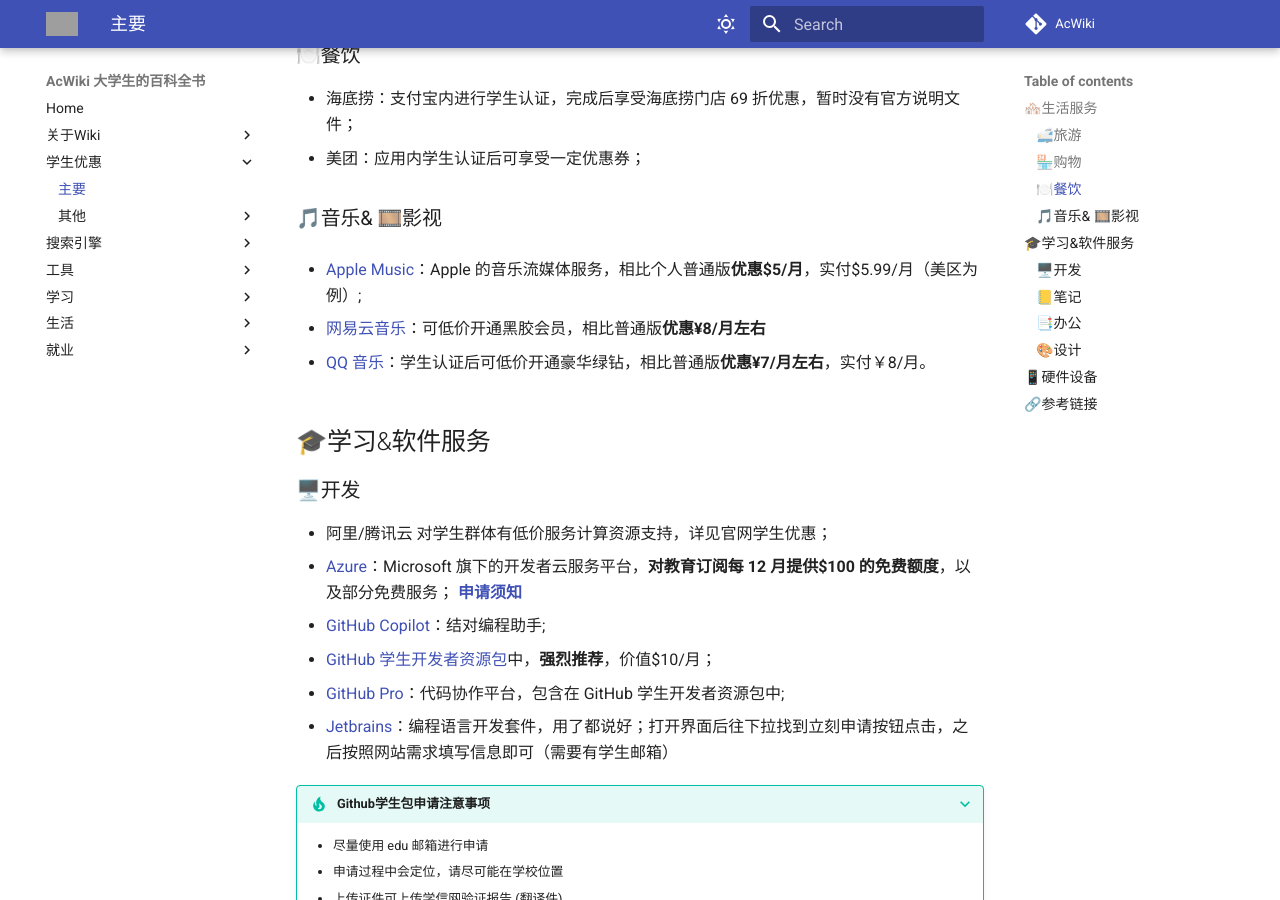
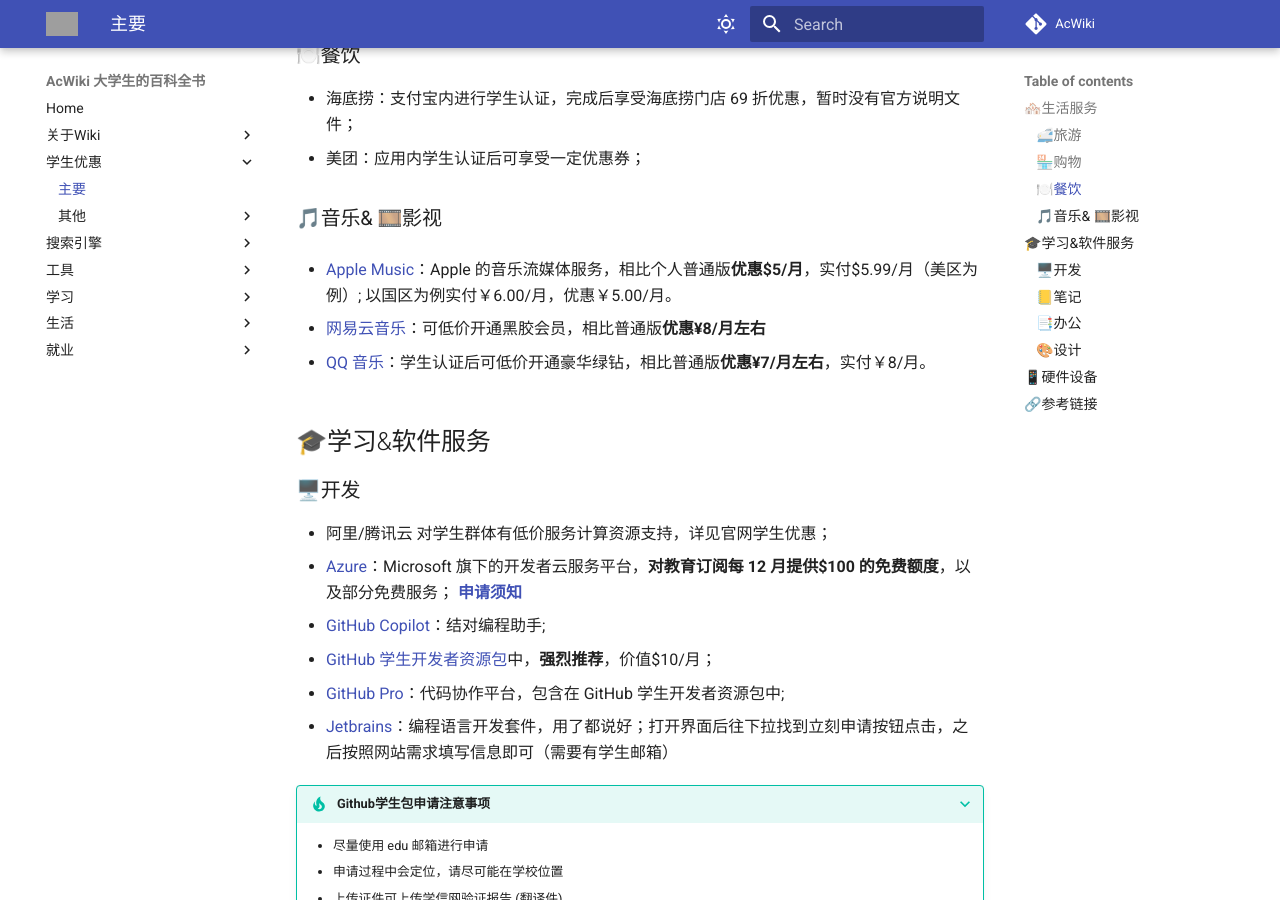
Before and after one commit to ztm0929/Ac-Wiki, an MkDocs documentation site: the page built from docs/01-student-discounts/student-discounts.md, in a window 1280 px wide and 900 px high, scrolled down 691 px. Built offline with MkDocs 1.6.1 and Material for MkDocs 9.7.7, drawn with Linux system fonts in a browser that asks for light colours; comment, search, counter and statistics services are not loaded; grey boxes are pictures that could not be loaded.

Commit message:
Add Apple music  discount (Chinese mainland) in student-discounts.md
添加了 `Apple music` 国区的学生优惠详情。

Signed-off-by: niina <orange27@shu.edu.cn>

```diff
--- a/docs/01-student-discounts/student-discounts.md
+++ b/docs/01-student-discounts/student-discounts.md
@@ -26,7 +26,7 @@
 
 ### 🎵音乐& 🎞️影视
 
-- [Apple Music](https://www.apple.com/apple-music/#plans)：Apple 的音乐流媒体服务，相比个人普通版**优惠$5/月**，实付$5.99/月（美区为例）;
+- [Apple Music](https://www.apple.com/apple-music/#plans)：Apple 的音乐流媒体服务，相比个人普通版**优惠$5/月**，实付$5.99/月（美区为例）; 以国区为例实付￥6.00/月，优惠￥5.00/月。
 
 - [网易云音乐](https://y.music.163.com/g/m/at/daydayup230505Astudyup?page=2ade783a2638439591ca02a78c0f85ca&extChannel=sms-3)：可低价开通黑胶会员，相比普通版**优惠¥8/月左右**
 
```
